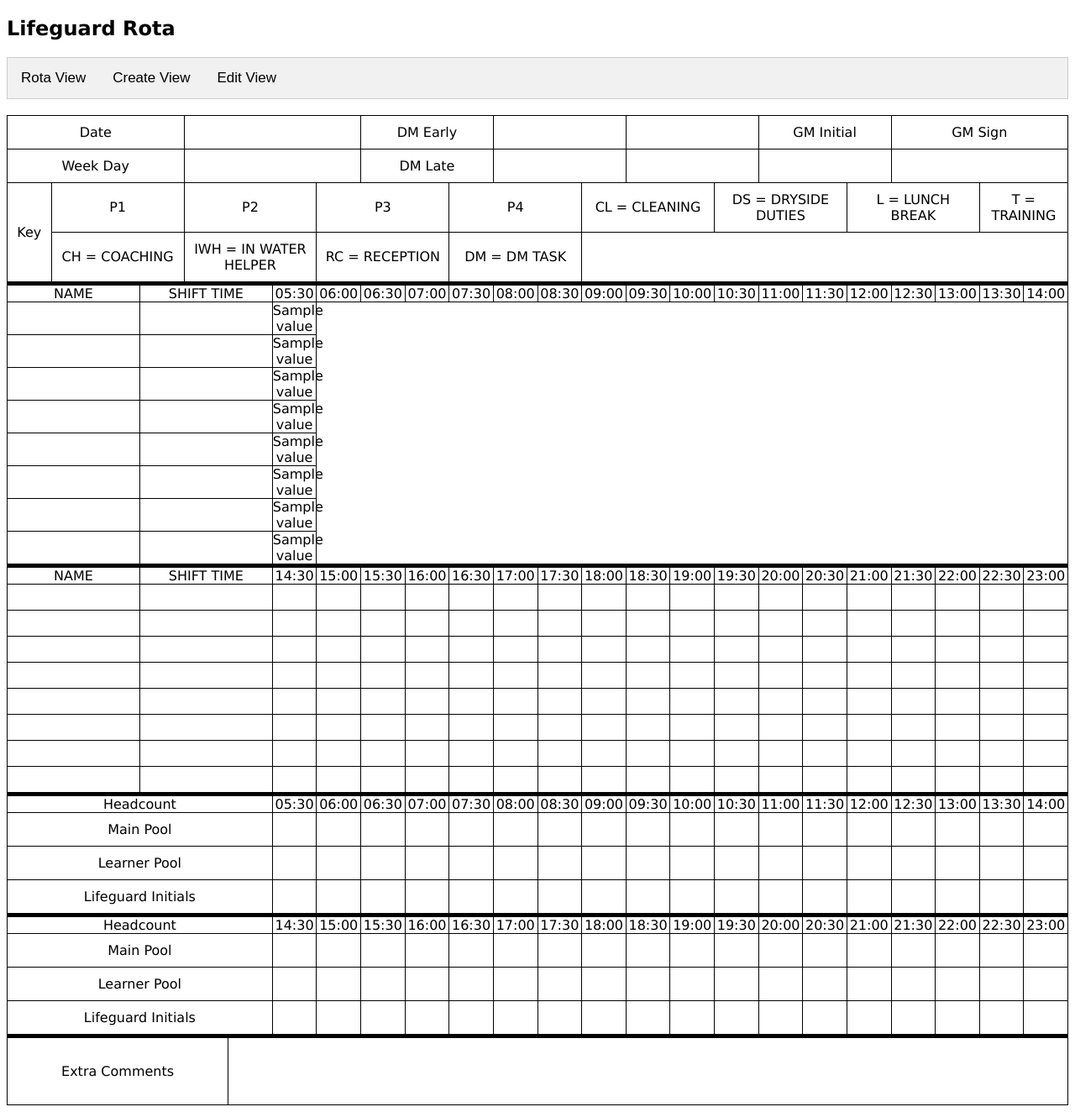
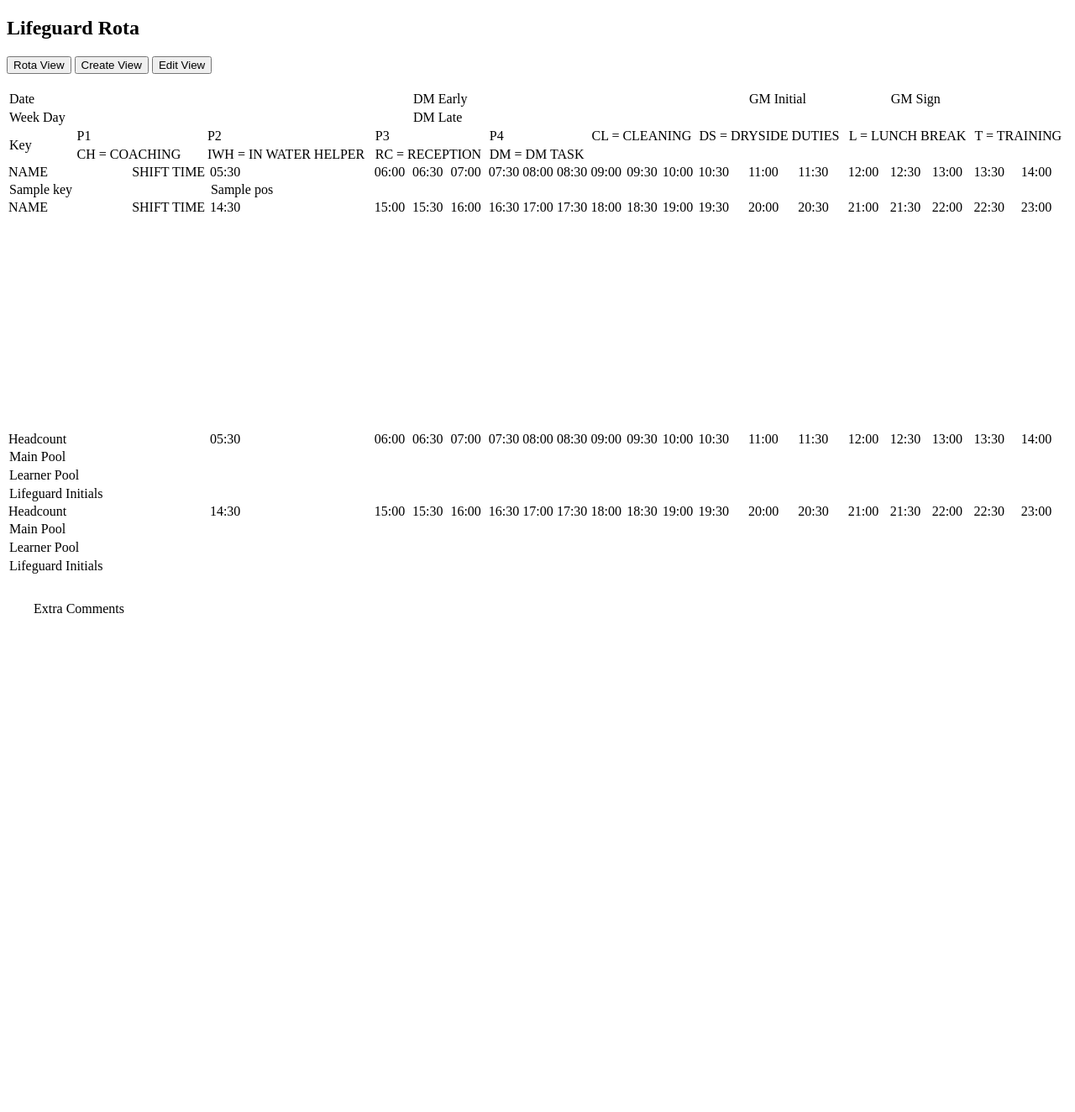
Before and after one commit to LargeDoot/OCR-Courcework-Project, a Flask app: template templates/rota.html in a window 1280 px wide. Shown: the whole page at 84% size. After the commit the page ends 730 px from the top, so only its background shows below. Run offline with Flask 2, Linux system fonts and the light colour scheme; the template is opened without the code that fills it: most values are stand-ins (such as "Sample title", 1, 10 or a date in 2020); parts of the project's set-up code (start-up, migrations or seed data) failed here and were passed over.

Commit message:
Updated template
Rota template now contains a test loop for:
-Creating all the blank cells to reduce size of html files
- Filling in all cells via a dict that is passed to flask and looped via Jinja2 template.

New loop saves time, space, and looks and performs much better. Need to add code to fill in extra blank rows if numPeople is < 8.

```diff
--- a/static/style.css
+++ b/static/style.css
@@ -1,14 +1,14 @@
-body {
+#body {
     color: black;
     font-family: verdana;
     font-size: 100%;
 }
-table, td, td {
+#table, #td, #td {
     border: 1px solid black;
     border-collapse: collapse;
 	table-layout:fixed;
 }
-td, td {
+#td, #td {
     padding: 10px;
 	text-align: center;
 }
@@ -32,14 +32,14 @@ td, td {
 
 
 /* Tab styles */
-div.tab {
+#div.tab {
     overflow: hidden;
     border: 1px solid #ccc;
     background-color: #f1f1f1;
 }
 
 /* Tab button styles */
-div.tab button {
+#div.tab button {
     background-color: inherit;
     float: left;
     border: none;
--- a/templates/rota.html
+++ b/templates/rota.html
@@ -88,69 +88,20 @@
 
 	</div>
 
-	<tr>
-		<td colspan="3" id="emptyCells"></td>
-		<td colspan="3"></td>
-		{% for value in person1 %}
-			<td id='normalCell'> {{ value }} </td>
-		{% endfor %}
-	</tr>
+	{% for key, value in rotaList.items() %}
+		<tr id="normalCells">
+			<td colspan="3">{{ key }}</td>
+			<td colspan="3"></td>
 
-	<tr>
-		<td colspan="3" id="emptyCells"></td>
-		<td colspan="3"></td>
-		{% for value in person2 %}
-			<td id='normalCell'> {{ value }} </td>
-		{% endfor %}
-	</tr>
+			{% for pos in value %}
+				<td> {{ pos }} </td>
 
-	<tr>
-		<td colspan="3" id="emptyCells"></td>
-		<td colspan="3"></td>
-		{% for value in person3 %}
-			<td id='normalCell'> {{ value }} </td>
-		{% endfor %}
-	</tr>
+			{% endfor %}
 
-	<tr>
-		<td colspan="3" id="emptyCells"></td>
-		<td colspan="3"></td>
-		{% for value in person4 %}
-			<td id='normalCell'> {{ value }} </td>
-		{% endfor %}
-	</tr>
 
-	<tr>
-		<td colspan="3" id="emptyCells"></td>
-		<td colspan="3"></td>
-		{% for value in person5 %}
-			<td id='normalCell'> {{ value }} </td>
-		{% endfor %}
-	</tr>
+		</tr>
 
-	<tr>
-		<td colspan="3" id="emptyCells"></td>
-		<td colspan="3"></td>
-		{% for value in person6 %}
-			<td id='normalCell'> {{ value }} </td>
-		{% endfor %}
-	</tr>
-
-	<tr>
-		<td colspan="3" id="emptyCells"></td>
-		<td colspan="3"></td>
-		{% for value in person7 %}
-			<td id='normalCell'> {{ value }} </td>
-		{% endfor %}
-	</tr>
-
-	<tr>
-		<td colspan="3" id="emptyCells"></td>
-		<td colspan="3"></td>
-		{% for value in person8 %}
-			<td id='normalCell'> {{ value }} </td>
-		{% endfor %}
-	</tr>
+	{% endfor %}
 
 	<tr>
 		<td colspan="3" id="thkUp">NAME</td>
```
Also changed, not shown: Main1.py (+4 -10 lines).
